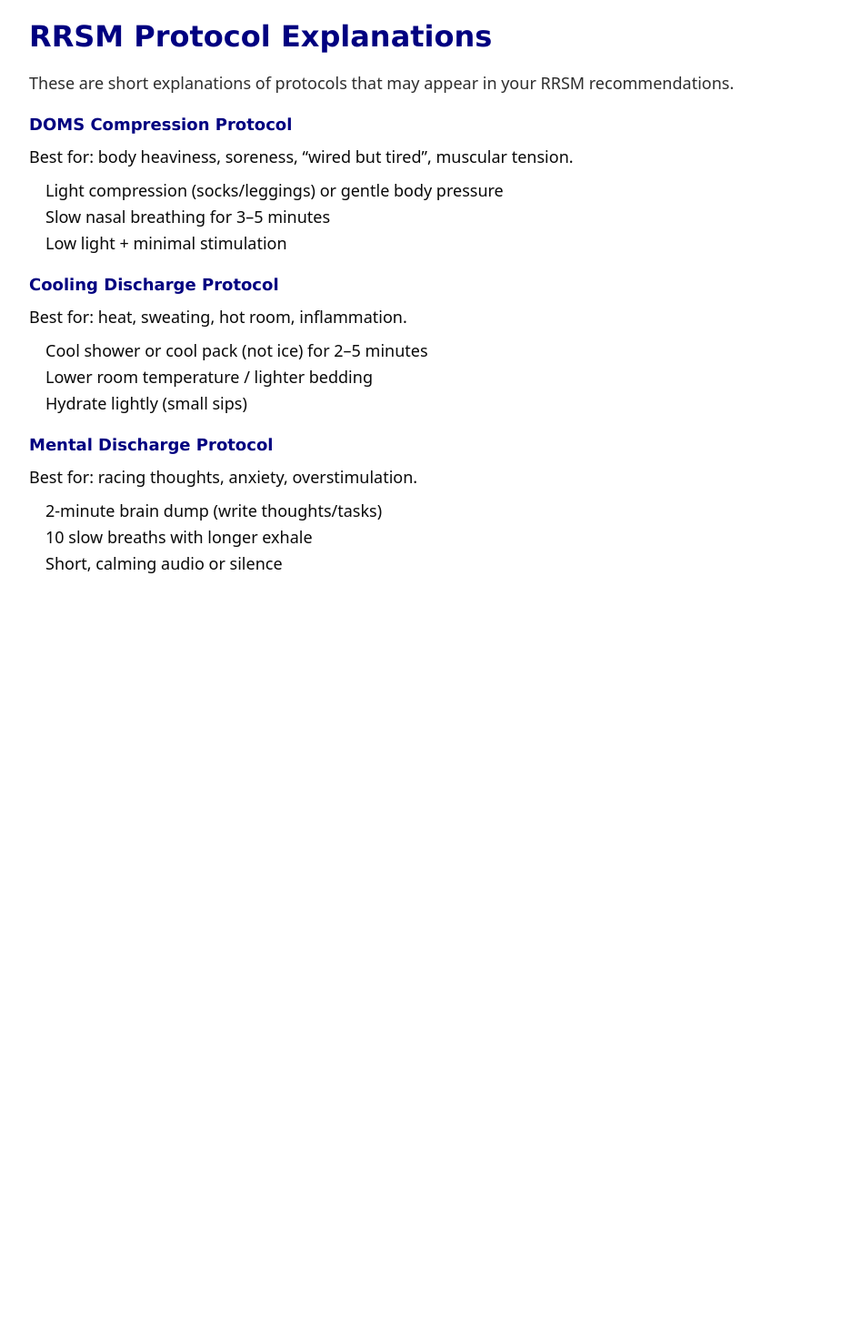
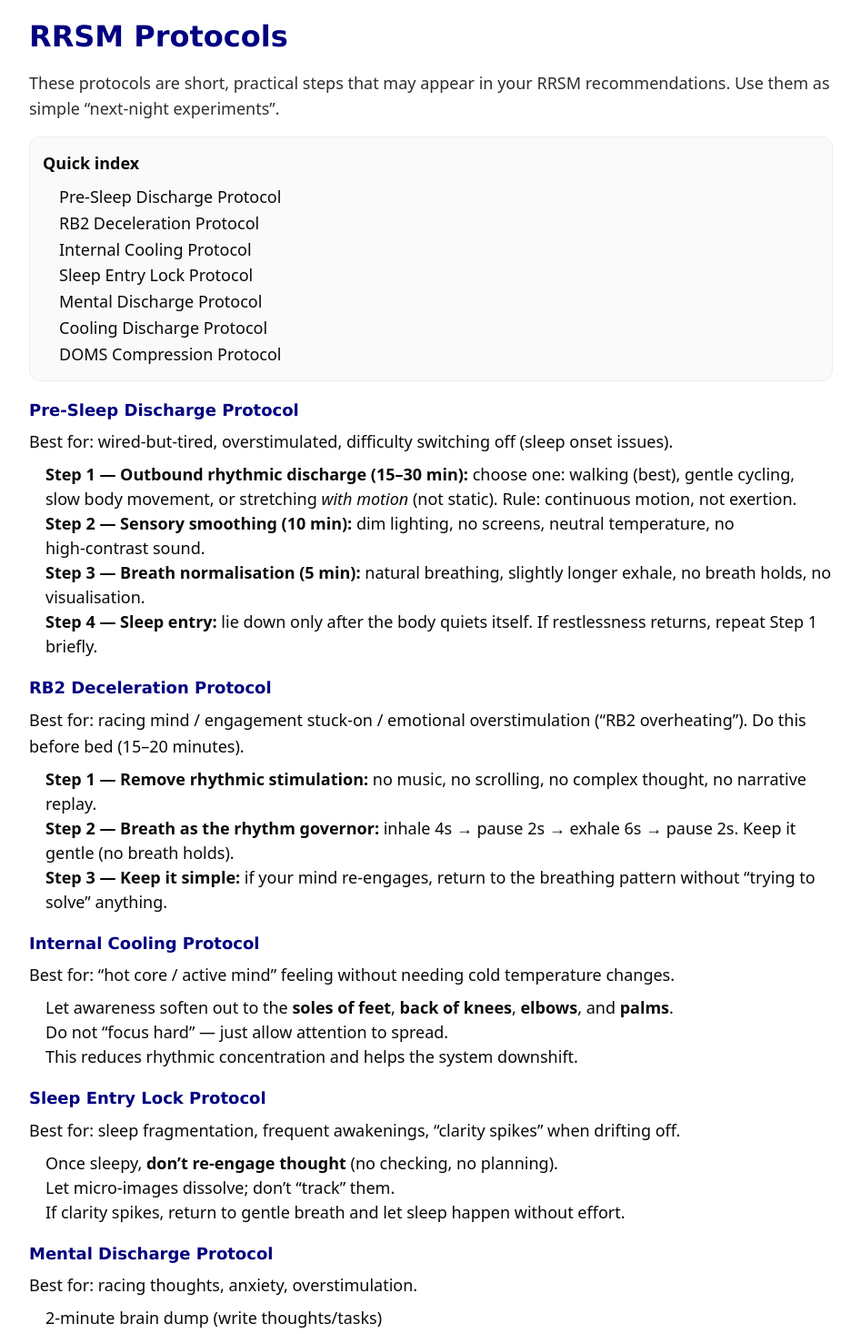
Before and after one commit to jlnalexander5-sudo/sleepfix-app, a Next.js app: page /protected/protocols in a window 1280 px wide. Shown: the part 140-1606 px from the top of the page at 91% size, without its empty margins (166-1113 px from the left). Before the commit the page ends 815 px from the top, so only its background shows below. Built offline with nearby package versions, Linux system fonts and the light colour scheme.

Commit message:
Update page.tsx

```diff
--- a/app/protected/protocols/page.tsx
+++ b/app/protected/protocols/page.tsx
@@ -1,46 +1,106 @@
 export default function ProtocolsPage() {
+  const H1 = { fontSize: 32, fontWeight: 900, marginBottom: 10, fontFamily: "Verdana, sans-serif", color: "#000080" } as const;
+  const H2 = { fontSize: 18, fontWeight: 900, marginBottom: 6, fontFamily: "Verdana, sans-serif", color: "#000080" } as const;
+
+  const sectionStyle = { marginBottom: 18 } as const;
+  const ulStyle = { marginLeft: 18, lineHeight: 1.5 } as const;
+
   return (
     <div style={{ maxWidth: 920, margin: "0 auto", padding: "24px 18px" }}>
-      <h1 style={{ fontSize: 32, fontWeight: 900, marginBottom: 10, fontFamily: "Verdana, sans-serif", color: "#000080" }}>
-        RRSM Protocol Explanations
-      </h1>
-      <p style={{ opacity: 0.85, marginBottom: 18 }}>
-        These are short explanations of protocols that may appear in your RRSM recommendations.
+      <h1 style={H1}>RRSM Protocols</h1>
+      <p style={{ opacity: 0.85, marginBottom: 16 }}>
+        These protocols are short, practical steps that may appear in your RRSM recommendations. Use them as simple “next‑night experiments”.
       </p>
 
-      <section style={{ marginBottom: 18 }}>
-        <h2 style={{ fontSize: 18, fontWeight: 900, marginBottom: 6, fontFamily: "Verdana, sans-serif", color: "#000080" }}>
-          DOMS Compression Protocol
-        </h2>
-        <p style={{ marginBottom: 8 }}>Best for: body heaviness, soreness, “wired but tired”, muscular tension.</p>
-        <ul style={{ marginLeft: 18 }}>
-          <li>Light compression (socks/leggings) or gentle body pressure</li>
-          <li>Slow nasal breathing for 3–5 minutes</li>
-          <li>Low light + minimal stimulation</li>
+      <div style={{ marginBottom: 18, padding: 14, border: "1px solid #eee", borderRadius: 12, background: "#fafafa" }}>
+        <div style={{ fontWeight: 900, marginBottom: 8 }}>Quick index</div>
+        <ul style={{ marginLeft: 18, lineHeight: 1.6 }}>
+          <li><a href="#pre-sleep-discharge">Pre‑Sleep Discharge Protocol</a></li>
+          <li><a href="#rb2-deceleration">RB2 Deceleration Protocol</a></li>
+          <li><a href="#internal-cooling">Internal Cooling Protocol</a></li>
+          <li><a href="#sleep-entry-lock">Sleep Entry Lock Protocol</a></li>
+          <li><a href="#mental-discharge">Mental Discharge Protocol</a></li>
+          <li><a href="#cooling-discharge">Cooling Discharge Protocol</a></li>
+          <li><a href="#doms-compression">DOMS Compression Protocol</a></li>
+        </ul>
+      </div>
+
+      <section id="pre-sleep-discharge" style={sectionStyle}>
+        <h2 style={H2}>Pre‑Sleep Discharge Protocol</h2>
+        <p style={{ marginBottom: 8 }}>
+          Best for: wired‑but‑tired, overstimulated, difficulty switching off (sleep onset issues).
+        </p>
+        <ul style={ulStyle}>
+          <li><b>Step 1 — Outbound rhythmic discharge (15–30 min):</b> choose one: walking (best), gentle cycling, slow body movement, or stretching <i>with motion</i> (not static). Rule: continuous motion, not exertion.</li>
+          <li><b>Step 2 — Sensory smoothing (10 min):</b> dim lighting, no screens, neutral temperature, no high‑contrast sound.</li>
+          <li><b>Step 3 — Breath normalisation (5 min):</b> natural breathing, slightly longer exhale, no breath holds, no visualisation.</li>
+          <li><b>Step 4 — Sleep entry:</b> lie down only after the body quiets itself. If restlessness returns, repeat Step 1 briefly.</li>
         </ul>
       </section>
 
-      <section style={{ marginBottom: 18 }}>
-        <h2 style={{ fontSize: 18, fontWeight: 900, marginBottom: 6, fontFamily: "Verdana, sans-serif", color: "#000080" }}>
-          Cooling Discharge Protocol
-        </h2>
+      <section id="rb2-deceleration" style={sectionStyle}>
+        <h2 style={H2}>RB2 Deceleration Protocol</h2>
+        <p style={{ marginBottom: 8 }}>
+          Best for: racing mind / engagement stuck‑on / emotional overstimulation (“RB2 overheating”). Do this before bed (15–20 minutes).
+        </p>
+        <ul style={ulStyle}>
+          <li><b>Step 1 — Remove rhythmic stimulation:</b> no music, no scrolling, no complex thought, no narrative replay.</li>
+          <li><b>Step 2 — Breath as the rhythm governor:</b> inhale 4s → pause 2s → exhale 6s → pause 2s. Keep it gentle (no breath holds).</li>
+          <li><b>Step 3 — Keep it simple:</b> if your mind re‑engages, return to the breathing pattern without “trying to solve” anything.</li>
+        </ul>
+      </section>
+
+      <section id="internal-cooling" style={sectionStyle}>
+        <h2 style={H2}>Internal Cooling Protocol</h2>
+        <p style={{ marginBottom: 8 }}>
+          Best for: “hot core / active mind” feeling without needing cold temperature changes.
+        </p>
+        <ul style={ulStyle}>
+          <li>Let awareness soften out to the <b>soles of feet</b>, <b>back of knees</b>, <b>elbows</b>, and <b>palms</b>.</li>
+          <li>Do not “focus hard” — just allow attention to spread.</li>
+          <li>This reduces rhythmic concentration and helps the system downshift.</li>
+        </ul>
+      </section>
+
+      <section id="sleep-entry-lock" style={sectionStyle}>
+        <h2 style={H2}>Sleep Entry Lock Protocol</h2>
+        <p style={{ marginBottom: 8 }}>
+          Best for: sleep fragmentation, frequent awakenings, “clarity spikes” when drifting off.
+        </p>
+        <ul style={ulStyle}>
+          <li>Once sleepy, <b>don’t re‑engage thought</b> (no checking, no planning).</li>
+          <li>Let micro‑images dissolve; don’t “track” them.</li>
+          <li>If clarity spikes, return to gentle breath and let sleep happen without effort.</li>
+        </ul>
+      </section>
+
+      <section id="mental-discharge" style={sectionStyle}>
+        <h2 style={H2}>Mental Discharge Protocol</h2>
+        <p style={{ marginBottom: 8 }}>Best for: racing thoughts, anxiety, overstimulation.</p>
+        <ul style={ulStyle}>
+          <li>2‑minute brain dump (write thoughts/tasks)</li>
+          <li>10 slow breaths with longer exhale</li>
+          <li>Short, calming audio or silence</li>
+        </ul>
+      </section>
+
+      <section id="cooling-discharge" style={sectionStyle}>
+        <h2 style={H2}>Cooling Discharge Protocol</h2>
         <p style={{ marginBottom: 8 }}>Best for: heat, sweating, hot room, inflammation.</p>
-        <ul style={{ marginLeft: 18 }}>
+        <ul style={ulStyle}>
           <li>Cool shower or cool pack (not ice) for 2–5 minutes</li>
           <li>Lower room temperature / lighter bedding</li>
           <li>Hydrate lightly (small sips)</li>
         </ul>
       </section>
 
-      <section style={{ marginBottom: 18 }}>
-        <h2 style={{ fontSize: 18, fontWeight: 900, marginBottom: 6, fontFamily: "Verdana, sans-serif", color: "#000080" }}>
-          Mental Discharge Protocol
-        </h2>
-        <p style={{ marginBottom: 8 }}>Best for: racing thoughts, anxiety, overstimulation.</p>
-        <ul style={{ marginLeft: 18 }}>
-          <li>2-minute brain dump (write thoughts/tasks)</li>
-          <li>10 slow breaths with longer exhale</li>
-          <li>Short, calming audio or silence</li>
+      <section id="doms-compression" style={sectionStyle}>
+        <h2 style={H2}>DOMS Compression Protocol</h2>
+        <p style={{ marginBottom: 8 }}>Best for: body heaviness, soreness, “wired but tired”, muscular tension.</p>
+        <ul style={ulStyle}>
+          <li>Light compression (socks/leggings) or gentle body pressure</li>
+          <li>Slow nasal breathing for 3–5 minutes</li>
+          <li>Low light + minimal stimulation</li>
         </ul>
       </section>
     </div>
```
